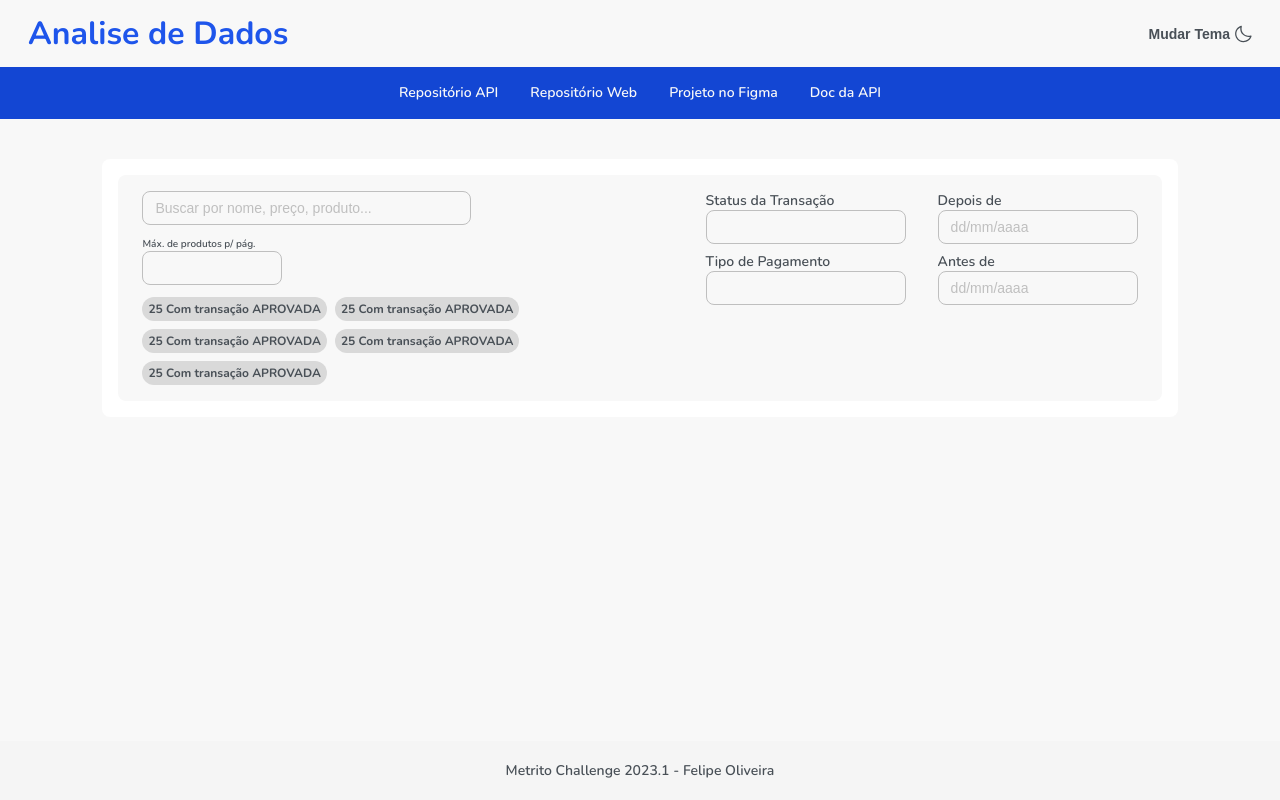
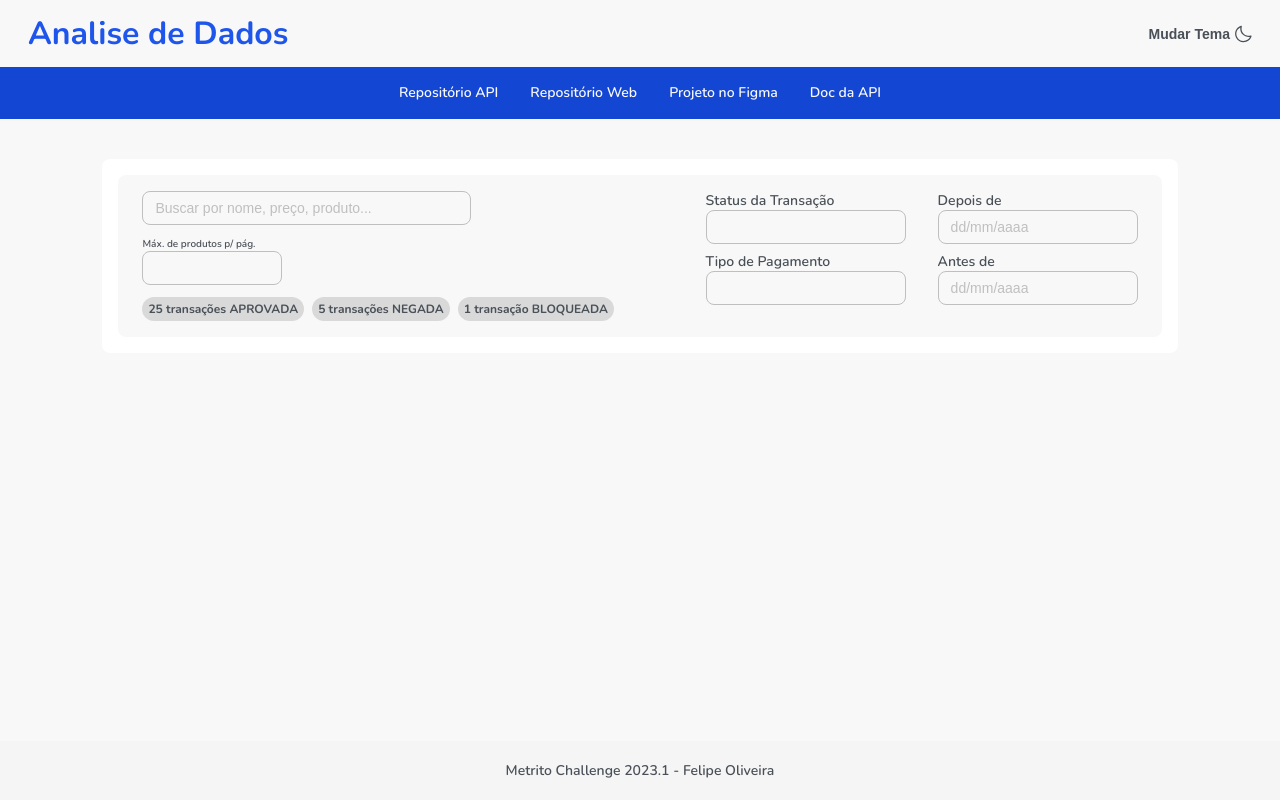
Before and after one commit to Felipstein/metrito-challenge-frontend, a React (Vite) app: page / in a window 1280 px wide. Built offline with nearby package versions, Linux system fonts and the light colour scheme.

Commit message:
✨ feat: added tag list

```diff
--- a/package.json
+++ b/package.json
@@ -13,8 +13,7 @@
     "react": "^18.2.0",
     "react-dom": "^18.2.0",
     "react-router-dom": "^6.9.0",
-    "styled-components": "^5.3.8",
-    "swiper": "^9.1.0"
+    "styled-components": "^5.3.8"
   },
   "devDependencies": {
     "@types/axios": "^0.14.0",
@@ -22,7 +21,6 @@
     "@types/react-dom": "^18.0.10",
     "@types/react-router-dom": "^5.3.3",
     "@types/styled-components": "^5.1.26",
-    "@types/swiper": "^6.0.0",
     "@typescript-eslint/eslint-plugin": "^5.54.1",
     "@typescript-eslint/parser": "^5.54.1",
     "@vitejs/plugin-react": "^3.1.0",
--- a/src/pages/Home/index.tsx
+++ b/src/pages/Home/index.tsx
@@ -1,10 +1,17 @@
-import React from 'react';
+import React, { useState } from 'react';
 import { Input } from '../../components/Input';
 import { Tag } from '../../components/Tag';
+import { TransactionTag } from '../../types/TransactionTag';
 
 import * as S from './styles';
 
 export const Home: React.FC = () => {
+  const [transactionTags, setTransactionTags] = useState<TransactionTag[]>([
+    { total: 25, status: 'APROVADA' },
+    { total: 5, status: 'NEGADA' },
+    { total: 1, status: 'BLOQUEADA' }
+  ]);
+
   return (
     <S.Container>
       <S.HeaderContainer>
@@ -28,11 +35,12 @@ export const Home: React.FC = () => {
           </div>
 
           <div className="tags">
-            <Tag text='25 Com transação APROVADA' />
-            <Tag text='25 Com transação APROVADA' />
-            <Tag text='25 Com transação APROVADA' />
-            <Tag text='25 Com transação APROVADA' />
-            <Tag text='25 Com transação APROVADA' />
+            {transactionTags.map(transactionTag => (
+              <Tag
+                key={Math.random()}
+                text={`${transactionTag.total} transaç${transactionTag.total > 1 ? 'ões' : 'ão'} ${transactionTag.status}`}
+              />
+            ))}
           </div>
         </div>
 
--- /dev/null
+++ b/src/types/TransactionTag.ts
@@ -0,0 +1,4 @@
+export interface TransactionTag {
+  total: number;
+  status: string;
+}
```
Also changed, not shown: 1 other file (tests, documents, lock files or other folders).
